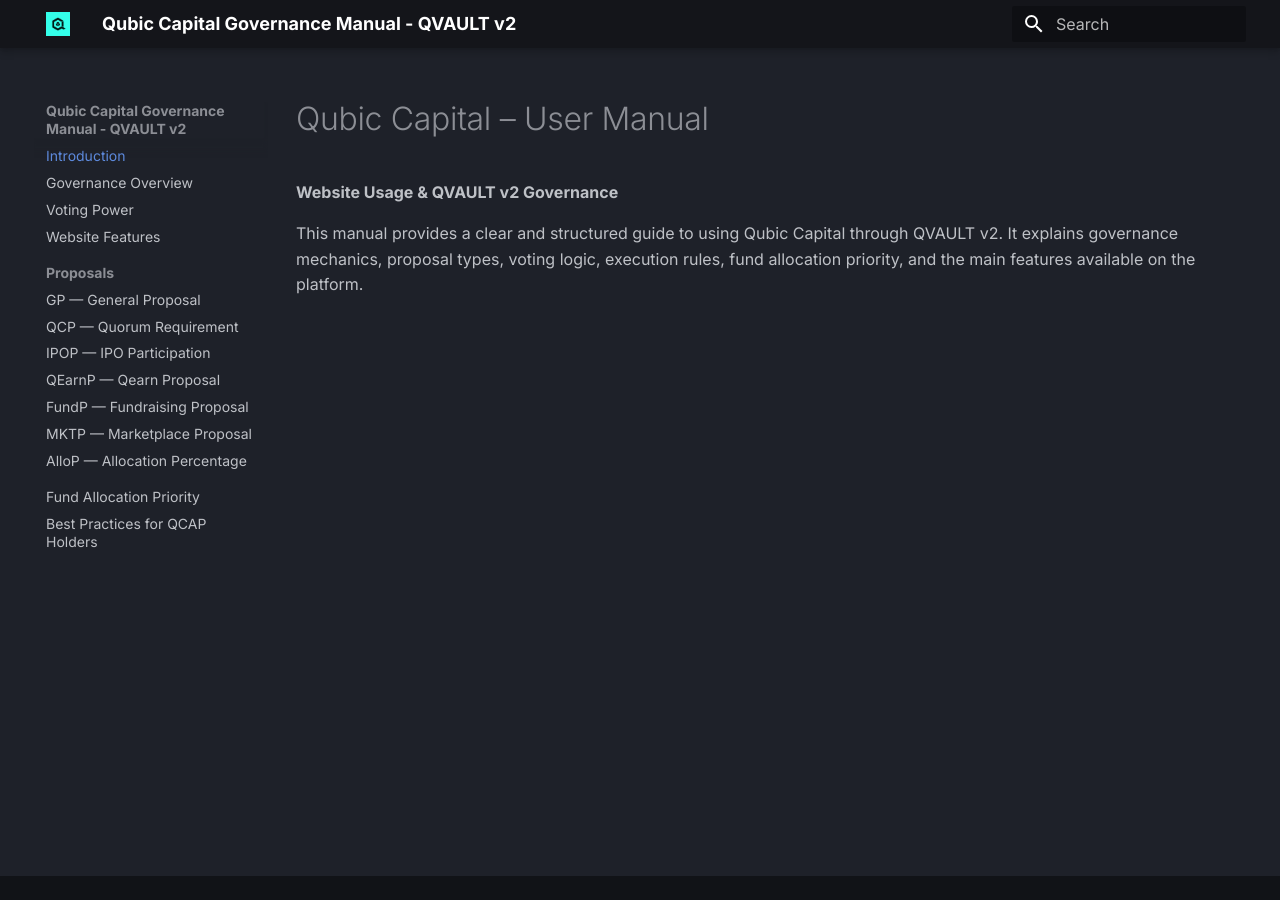
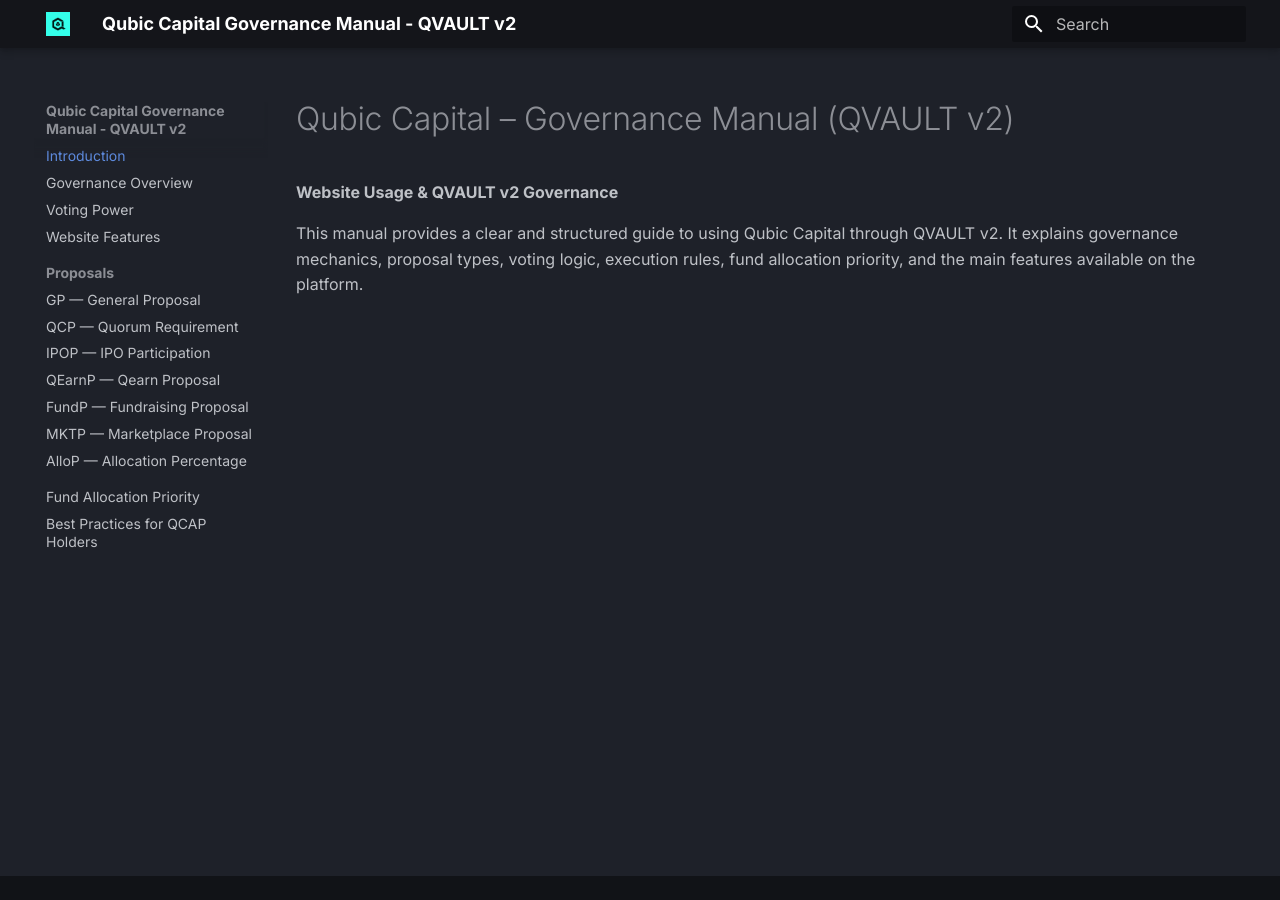
Before and after one commit to HermanToothrot10/qubic-capital-manual, an MkDocs documentation site: the page built from docs/index.md, in a window 1280 px wide. Built offline with MkDocs 1.6.1 and Material for MkDocs 9.7.7, drawn with Linux system fonts in a browser that asks for light colours.

Commit message:
Update index.md

```diff
--- a/docs/index.md
+++ b/docs/index.md
@@ -1,5 +1,5 @@
 <div class="qc-hero">
-  <h1>Qubic Capital – User Manual</h1>
+  <h1>Qubic Capital – Governance Manual (QVAULT v2)</h1>
   <p><strong>Website Usage &amp; QVAULT v2 Governance</strong></p>
   <p>
     This manual provides a clear and structured guide to using Qubic Capital through QVAULT v2.
```
